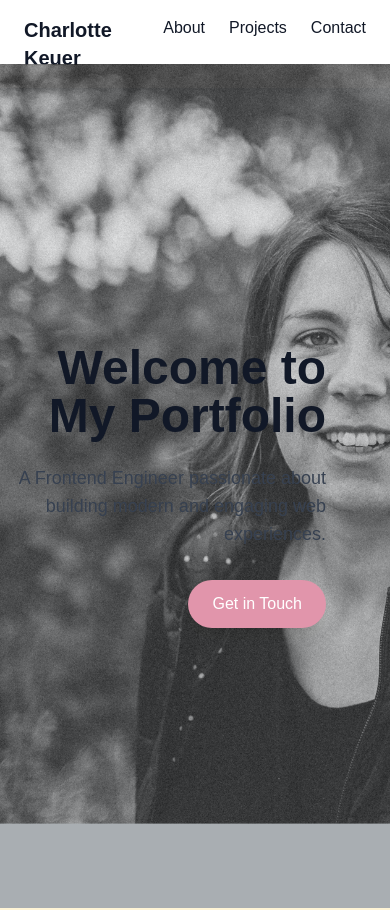
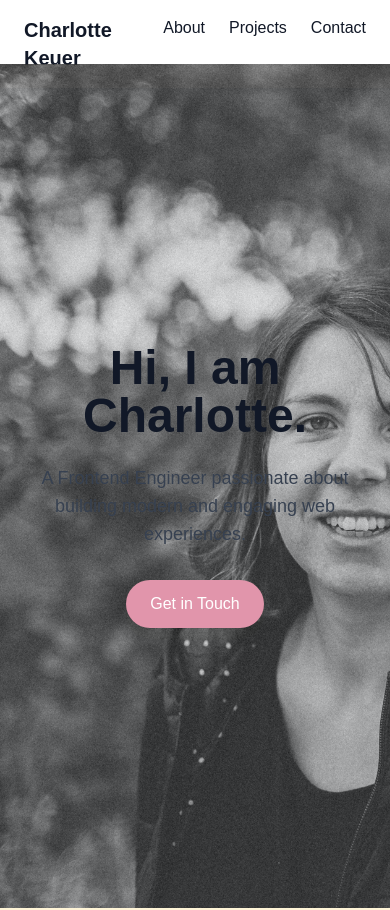
Before and after one commit to uetrozi/portfolio, a Next.js app: page / in a window 390 px wide. Shown: the top 910 px of the page. Built offline with nearby package versions, Linux system fonts and the light colour scheme.

Commit message:
use JS for parallax effect and make heri image fully responsive

```diff
--- a/app/page.tsx
+++ b/app/page.tsx
@@ -1,16 +1,26 @@
 "use client";
-import { useRef } from "react";
+import { useRef, useEffect, useState } from "react";
 import Image from "next/image";
 
 export default function HomePage() {
   const aboutRef = useRef<HTMLDivElement | null>(null);
   const projectsRef = useRef<HTMLDivElement | null>(null);
   const contactRef = useRef<HTMLDivElement | null>(null);
+  const [scrollY, setScrollY] = useState(0);
+
+  // Handle scrolling effect for parallax
+  useEffect(() => {
+    const handleScroll = () => {
+      setScrollY(window.scrollY);
+    };
+    window.addEventListener("scroll", handleScroll);
+    return () => window.removeEventListener("scroll", handleScroll);
+  }, []);
 
   return (
     <main className="bg-[#F2F9FF] text-gray-900">
       {/* Parallax Hero Section */}
-      <section className="relative h-screen flex items-center justify-end pr-16 overflow-hidden">
+      <section className="relative h-screen flex items-center justify-center md:justify-end px-6 md:pr-16 overflow-hidden">
         {/* Parallax Background */}
         <div className="absolute inset-0">
           <div className="absolute inset-0 bg-black opacity-30"></div>{" "}
@@ -20,17 +30,17 @@ export default function HomePage() {
             alt="Hero"
             layout="fill"
             objectFit="cover"
-            className="opacity-80 object-left"
+            className="opacity-80 object-left w-full h-full"
             style={{
-              transform: "translateY(-10%)",
-              transition: "transform 0.2s ease-out",
+              transform: `translateY(${scrollY * 0.3}px)`, // Parallax Effect
+              transition: "transform 0.1s ease-out",
             }}
           />
         </div>
 
         {/* Hero Content (Shifted Right) */}
-        <div className="relative z-10 text-right max-w-lg">
-          <h1 className="text-5xl font-bold mb-6">Welcome to My Portfolio</h1>
+        <div className="relative z-10 text-center md:text-right max-w-lg">
+          <h1 className="text-5xl font-bold mb-6">Hi, I am Charlotte.</h1>
           <p className="text-lg text-gray-700 mb-8">
             A Frontend Engineer passionate about building modern and engaging
             web experiences.
```
